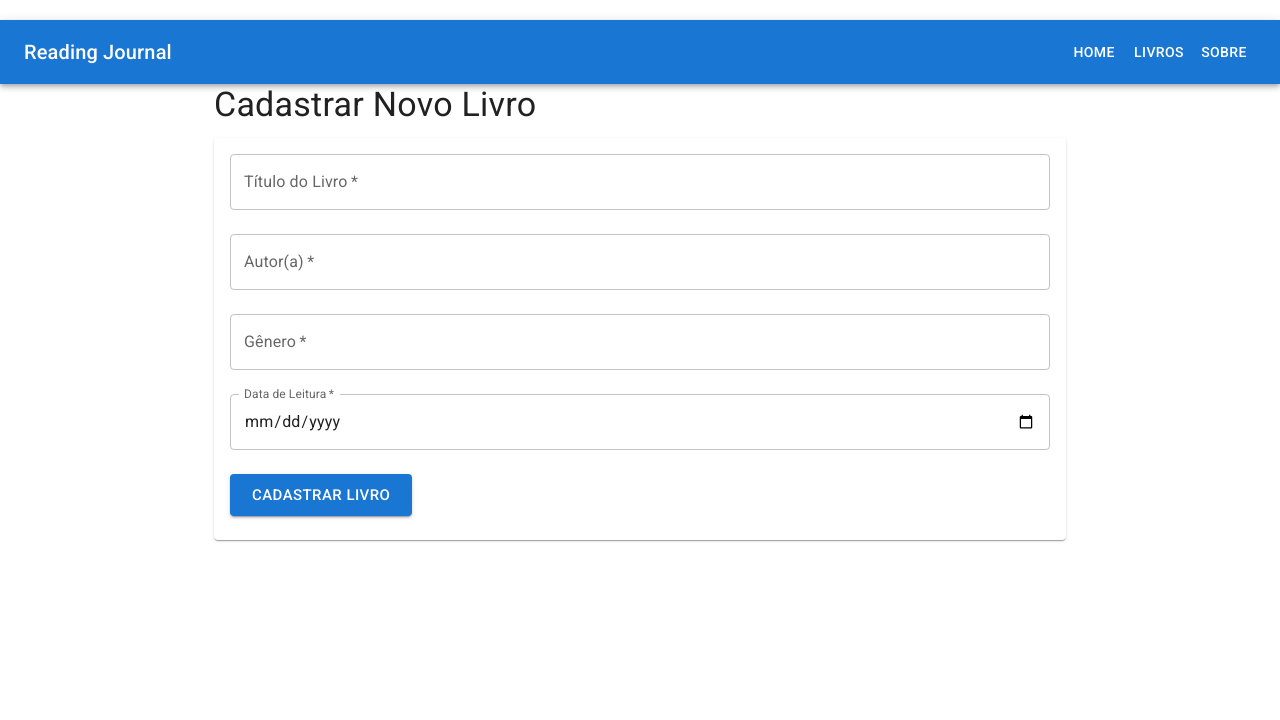
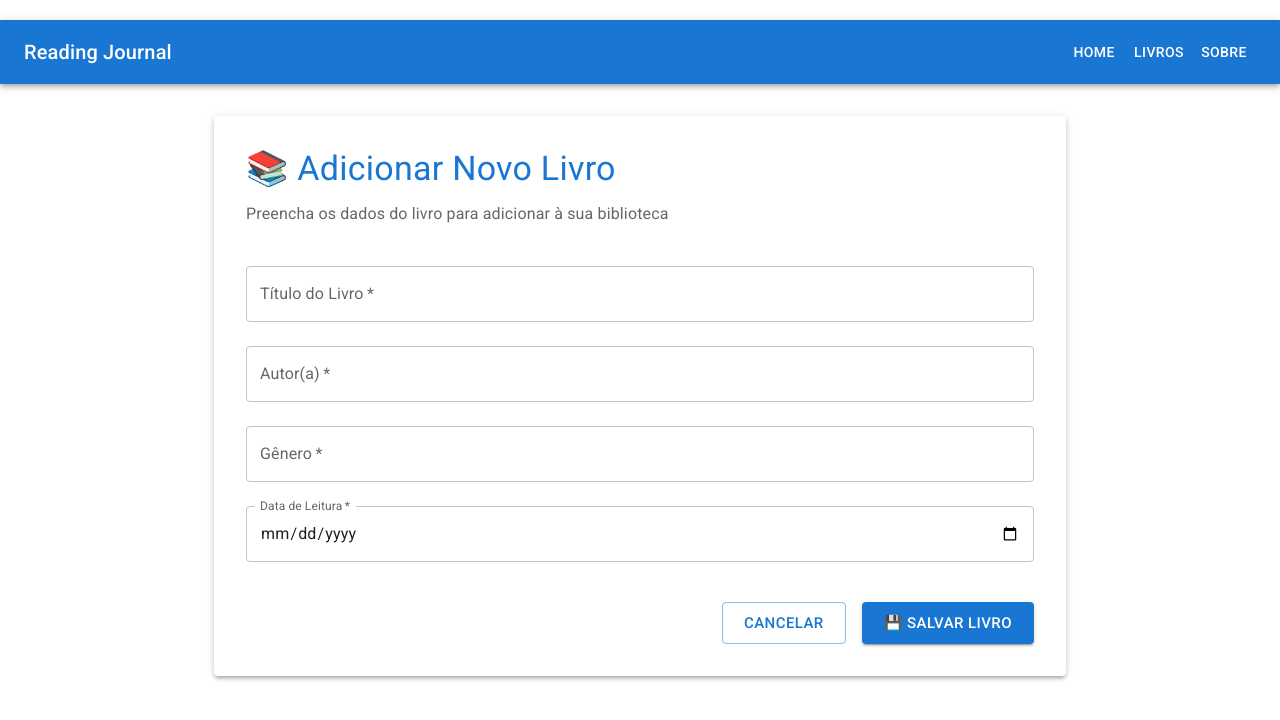
Before and after one commit to Carol-zolet/reading-journal, a React (Vite) app: page /adicionar in a window 1280 px wide. Shown: the top 720 px of the page. Built offline with nearby package versions, Linux system fonts and the light colour scheme.

Commit message:
fix: Corrigir formulário AddBook para usar API mock
- Import correto da função createBook
- Logs detalhados para debug
- Validação melhorada de campos
- Loading state e error handling
- Interface mais polida

```diff
--- a/src/pages/AddBook.jsx
+++ b/src/pages/AddBook.jsx
@@ -1,104 +1,119 @@
-// src/pages/AddBook.jsx
-import React, { useState, useEffect } from "react";
-import { useNavigate, useParams } from "react-router-dom";
-import axios from "axios";
+import React, { useState } from 'react';
+import { useNavigate } from 'react-router-dom';
 import {
   Container,
+  Paper,
   Typography,
-  Grid,
-  Card,
-  CardContent,
   TextField,
   Button,
+  Box,
   Alert,
-} from "@mui/material";
+  CircularProgress
+} from '@mui/material';
+import { createBook } from '../services/api';
 
-const AddBook = () => {
+export default function AddBook() {
+  const navigate = useNavigate();
+  const [loading, setLoading] = useState(false);
+  const [error, setError] = useState('');
   const [formData, setFormData] = useState({
-    titulo: "",
-    autor: "",
-    genero: "",
-    dataLeitura: "",
+    titulo: '',
+    autor: '',
+    genero: '',
+    dataLeitura: ''
   });
-  const [error, setError] = useState("");
-  const navigate = useNavigate();
-  const { id } = useParams(); // Se tiver id, é edição
-
-  // Carrega dados se estiver editando
-  useEffect(() => {
-    if (id) {
-      axios
-        .get(`http://localhost:5000/books/${id}`)
-        .then((response) => setFormData(response.data))
-        .catch((error) => {
-          setError("Erro ao buscar livro.");
-          console.error(error);
-        });
-    }
-  }, [id]);
 
   const handleChange = (e) => {
-    setFormData({ ...formData, [e.target.name]: e.target.value });
+    setFormData({
+      ...formData,
+      [e.target.name]: e.target.value
+    });
+    // Limpar erro quando user digita
+    if (error) setError('');
   };
 
   const handleSubmit = async (e) => {
     e.preventDefault();
+    console.log("📝 Formulário submetido:", formData);
+
+    // Validação básica
+    if (!formData.titulo.trim() || !formData.autor.trim() || !formData.genero.trim() || !formData.dataLeitura) {
+      setError('Todos os campos são obrigatórios');
+      return;
+    }
+
+    setLoading(true);
+    setError('');
+
     try {
-      if (id) {
-        await axios.put(`http://localhost:5000/books`, {
-          id: Number(id),
-          ...formData,
-        });
-      } else {
-        await axios.post(`http://localhost:5000/books`, formData);
-      }
-      navigate("/livros");
+      console.log("🚀 Chamando createBook...");
+      const newBook = await createBook(formData);
+      console.log("✅ Livro criado com sucesso:", newBook);
+
+      // Redirecionar para lista
+      navigate('/livros');
     } catch (err) {
-      setError("Erro ao salvar o livro.");
-      console.error(err);
+      console.error("❌ Erro no cadastro:", err);
+      setError(err.message || 'Erro ao cadastrar livro. Tente novamente.');
+    } finally {
+      setLoading(false);
     }
   };
 
   return (
-    <Container maxWidth="md">
-      <Typography variant="h4" component="h1" gutterBottom>
-        {id ? "Editar Livro" : "Cadastrar Novo Livro"}
+    <Container maxWidth="md" sx={{ mt: 4, mb: 4 }}>
+      <Paper elevation={3} sx={{ p: 4 }}>
+        <Typography variant="h4" component="h1" gutterBottom color="primary">
+          📚 Adicionar Novo Livro
         </Typography>
-      <form onSubmit={handleSubmit} noValidate>
-        <Card>
-          <CardContent>
-            <Grid container spacing={3}>
-              <Grid item xs={12}>
+
+        <Typography variant="body1" color="text.secondary" sx={{ mb: 3 }}>
+          Preencha os dados do livro para adicionar à sua biblioteca
+        </Typography>
+
+        {error && (
+          <Alert severity="error" sx={{ mb: 3 }}>
+            {error}
+          </Alert>
+        )}
+
+        <Box component="form" onSubmit={handleSubmit} noValidate>
           <TextField
             fullWidth
             label="Título do Livro"
             name="titulo"
             value={formData.titulo}
             onChange={handleChange}
+            margin="normal"
             required
+            disabled={loading}
+            placeholder="Ex: O Senhor dos Anéis"
           />
-              </Grid>
-              <Grid item xs={12}>
+
           <TextField
             fullWidth
             label="Autor(a)"
             name="autor"
             value={formData.autor}
             onChange={handleChange}
+            margin="normal"
             required
+            disabled={loading}
+            placeholder="Ex: J.R.R. Tolkien"
           />
-              </Grid>
-              <Grid item xs={12}>
+
           <TextField
             fullWidth
             label="Gênero"
             name="genero"
             value={formData.genero}
             onChange={handleChange}
+            margin="normal"
             required
+            disabled={loading}
+            placeholder="Ex: Fantasia"
           />
-              </Grid>
-              <Grid item xs={12}>
+
           <TextField
             fullWidth
             label="Data de Leitura"
@@ -106,31 +121,43 @@ const AddBook = () => {
             type="date"
             value={formData.dataLeitura}
             onChange={handleChange}
-                  InputLabelProps={{ shrink: true }}
+            margin="normal"
             required
+            disabled={loading}
+            InputLabelProps={{
+              shrink: true,
+            }}
           />
-              </Grid>
-              <Grid item xs={12}>
+
+          <Box sx={{ mt: 4, display: 'flex', gap: 2, justifyContent: 'flex-end' }}>
+            <Button
+              variant="outlined"
+              onClick={() => navigate('/livros')}
+              disabled={loading}
+              size="large"
+            >
+              Cancelar
+            </Button>
+
             <Button
               type="submit"
               variant="contained"
-                  color="primary"
+              disabled={loading}
               size="large"
+              sx={{ minWidth: 120 }}
             >
-                  {id ? "Salvar alterações" : "Cadastrar Livro"}
+              {loading ? (
+                <>
+                  <CircularProgress size={20} sx={{ mr: 1 }} />
+                  Salvando...
+                </>
+              ) : (
+                '💾 Salvar Livro'
+              )}
             </Button>
-              </Grid>
-            </Grid>
-            {error && (
-              <Alert severity="error" sx={{ mt: 2 }}>
-                {error}
-              </Alert>
-            )}
-          </CardContent>
-        </Card>
-      </form>
+          </Box>
+        </Box>
+      </Paper>
     </Container>
   );
-};
-
-export default AddBook;
+}
```
Lines whose indentation alone changed are shown as unchanged.
